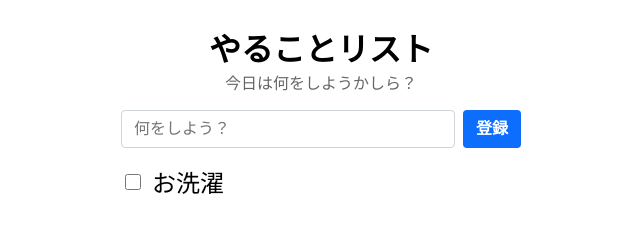
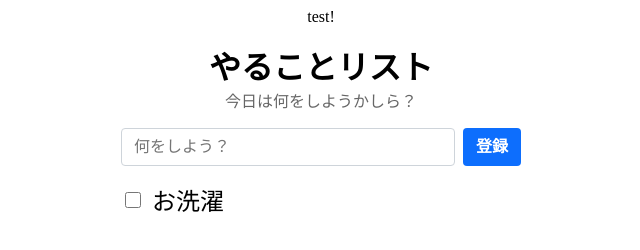
Before and after one commit to rei5408sk/systemk, a plain HTML site: page index.html in a window 1280 px wide. Shown: the whole page, without its empty margins (319-959 px from the left). Drawn offline with Linux system fonts and the light colour scheme.

Commit message:
test加えてみた

```diff
--- a/index.html
+++ b/index.html
@@ -137,6 +137,7 @@
 </head>
 
 <body>
+    test!
     <div class="todo-list-container">
         <div class="todo-list-title-container">
             <h1 class="todo-list-title">やることリスト</h1>
```
